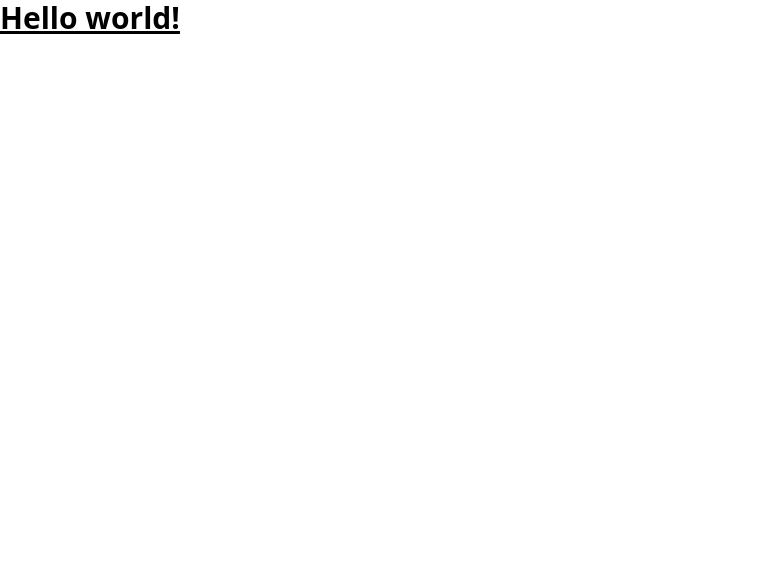
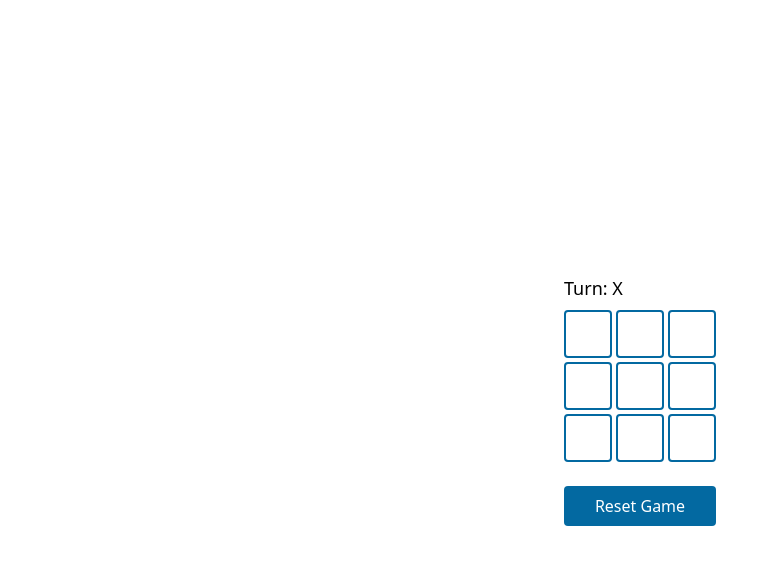
Before and after one commit to halv1s/21127278-awp, a React (Vite) app in the folder apps/IA01-React_Tutorial/: page / in a window 1280 px wide. Shown: the top 564 px of the page, without its empty margins (0-779 px from the left). Built offline with nearby package versions, Linux system fonts and the light colour scheme.

Commit message:
feat: simple tic tac toe without history

```diff
--- a/apps/IA01-React_Tutorial/src/App.tsx
+++ b/apps/IA01-React_Tutorial/src/App.tsx
@@ -1,5 +1,129 @@
+import { useState } from "react";
+import Square from "./components/Square";
+import { GameStatus, IPlayer, ISquare } from "./utils/types";
+import { winningCombinations } from "./utils/constants";
+
+const checkBoardResult = (newBoard: ISquare[][]) => {
+    for (const combination of winningCombinations) {
+        const [a, b, c] = combination;
+        if (
+            newBoard[a[0]][a[1]] !== ISquare.Empty &&
+            newBoard[a[0]][a[1]] === newBoard[b[0]][b[1]] &&
+            newBoard[a[0]][a[1]] === newBoard[c[0]][c[1]]
+        ) {
+            return {
+                result:
+                    newBoard[a[0]][a[1]] === ISquare.X
+                        ? GameStatus.X_Win
+                        : GameStatus.O_Win,
+                winningCells: combination,
+            };
+        }
+    }
+
+    const isBoardFull = newBoard.every((row) =>
+        row.every((cell) => cell !== ISquare.Empty)
+    );
+
+    return {
+        result: isBoardFull ? GameStatus.Draw : GameStatus.OnGoing,
+        winningCells: [],
+    };
+};
+
 function App() {
-    return <h1 className="text-3xl font-bold underline">Hello world!</h1>;
+    const [board, setBoard] = useState<ISquare[][]>([
+        [ISquare.Empty, ISquare.Empty, ISquare.Empty],
+        [ISquare.Empty, ISquare.Empty, ISquare.Empty],
+        [ISquare.Empty, ISquare.Empty, ISquare.Empty],
+    ]);
+
+    const [currentTurn, setCurrentTurn] = useState(IPlayer.X);
+
+    const [history, setHistory] = useState<(typeof board)[]>([]);
+
+    const [gameStatus, setGameStatus] = useState<GameStatus>(
+        GameStatus.OnGoing
+    );
+
+    const [winningCells, setWinningCells] = useState<number[][]>([]);
+
+    const handleClick = (cell: ISquare, row: number, col: number) => {
+        if (cell !== ISquare.Empty || gameStatus !== GameStatus.OnGoing) return;
+
+        const newBoard = board.map((line, r) =>
+            line.map((c, cIndex) =>
+                r === row && cIndex === col
+                    ? currentTurn === IPlayer.X
+                        ? ISquare.X
+                        : ISquare.O
+                    : c
+            )
+        );
+
+        setHistory([...history, board]);
+
+        setBoard(newBoard);
+
+        const { result, winningCells } = checkBoardResult(newBoard);
+        if (result !== GameStatus.OnGoing) {
+            setWinningCells(winningCells);
+            setGameStatus(result);
+            return;
+        }
+
+        setCurrentTurn(currentTurn === IPlayer.X ? IPlayer.O : IPlayer.X);
+    };
+
+    const resetGame = () => {
+        setBoard([
+            [ISquare.Empty, ISquare.Empty, ISquare.Empty],
+            [ISquare.Empty, ISquare.Empty, ISquare.Empty],
+            [ISquare.Empty, ISquare.Empty, ISquare.Empty],
+        ]);
+        setCurrentTurn(IPlayer.X);
+        setGameStatus(GameStatus.OnGoing);
+        setWinningCells([]);
+        setHistory([]);
+    };
+
+    const content = (() => {
+        if (gameStatus !== GameStatus.OnGoing) {
+            return gameStatus === GameStatus.Draw
+                ? "Draw"
+                : `Player ${gameStatus} won!`;
+        }
+
+        return `Turn: ${currentTurn}`;
+    })();
+
+    return (
+        <div className="h-screen grid place-content-center gap-2">
+            <p className="text-lg">{content}</p>
+
+            <div className="grid grid-cols-3 gap-1">
+                {board.map((line, row) =>
+                    line.map((cell, col) => (
+                        <Square
+                            key={`${row}-${col}`}
+                            renderContent={cell}
+                            isHighlighted={winningCells.some(
+                                (cell) => cell[0] === row && cell[1] === col
+                            )}
+                            onClick={() => handleClick(cell, row, col)}
+                        />
+                    ))
+                )}
+            </div>
+
+            <button
+                onClick={resetGame}
+                className="mt-4 bg-sky-700 hover:bg-sky-600 transition-colors text-white rounded px-4 py-2"
+            >
+                Reset Game
+            </button>
+        </div>
+    );
 }
 
 export default App;
--- a/apps/IA01-React_Tutorial/src/components/Square.tsx
+++ b/apps/IA01-React_Tutorial/src/components/Square.tsx
@@ -1,5 +1,34 @@
-const Square = () => {
-    return (  );
+import { FC } from "react";
+import { ISquare } from "../utils/types";
+
+interface Props {
+    renderContent: ISquare;
+    isHighlighted?: boolean;
+    onClick: () => void;
 }
 
+const Square: FC<Props> = ({
+    renderContent,
+    isHighlighted = false,
+    onClick,
+}) => {
+    return (
+        <button
+            className={`w-12 h-12 rounded border-2  ${isHighlighted ? "border-emerald-500" : "border-sky-700"} text-2xl grid place-content-center hover:bg-sky-200 transition-colors`}
+            onClick={onClick}
+        >
+            {renderContent === ISquare.X && (
+                <div className="relative">
+                    <div className="absolute w-0.5 h-6 rotate-45 bg-slate-700" />
+                    <div className="w-0.5 h-6 -rotate-45 bg-slate-700" />
+                </div>
+            )}
+
+            {renderContent === ISquare.O && (
+                <div className="w-6 h-6 rounded-full border-2 border-slate-700" />
+            )}
+        </button>
+    );
+};
+
 export default Square;
--- /dev/null
+++ b/apps/IA01-React_Tutorial/src/utils/constants.ts
@@ -0,0 +1,45 @@
+export const winningCombinations = [
+    // Rows
+    [
+        [0, 0],
+        [0, 1],
+        [0, 2],
+    ],
+    [
+        [1, 0],
+        [1, 1],
+        [1, 2],
+    ],
+    [
+        [2, 0],
+        [2, 1],
+        [2, 2],
+    ],
+    // Columns
+    [
+        [0, 0],
+        [1, 0],
+        [2, 0],
+    ],
+    [
+        [0, 1],
+        [1, 1],
+        [2, 1],
+    ],
+    [
+        [0, 2],
+        [1, 2],
+        [2, 2],
+    ],
+    // Diagonals
+    [
+        [0, 0],
+        [1, 1],
+        [2, 2],
+    ],
+    [
+        [0, 2],
+        [1, 1],
+        [2, 0],
+    ],
+];
--- /dev/null
+++ b/apps/IA01-React_Tutorial/src/utils/types.ts
@@ -0,0 +1,17 @@
+export enum ISquare {
+    X,
+    O,
+    Empty,
+}
+
+export enum IPlayer {
+    X = "X",
+    O = "O",
+}
+
+export enum GameStatus {
+    OnGoing,
+    Draw,
+    X_Win,
+    O_Win,
+}
--- a/apps/IA01-React_Tutorial/tailwind.config.js
+++ b/apps/IA01-React_Tutorial/tailwind.config.js
@@ -5,4 +5,5 @@ export default {
         extend: {},
     },
     plugins: [],
+    safelist: ["border-slate-700", "border-emerald-500"],
 };
```
